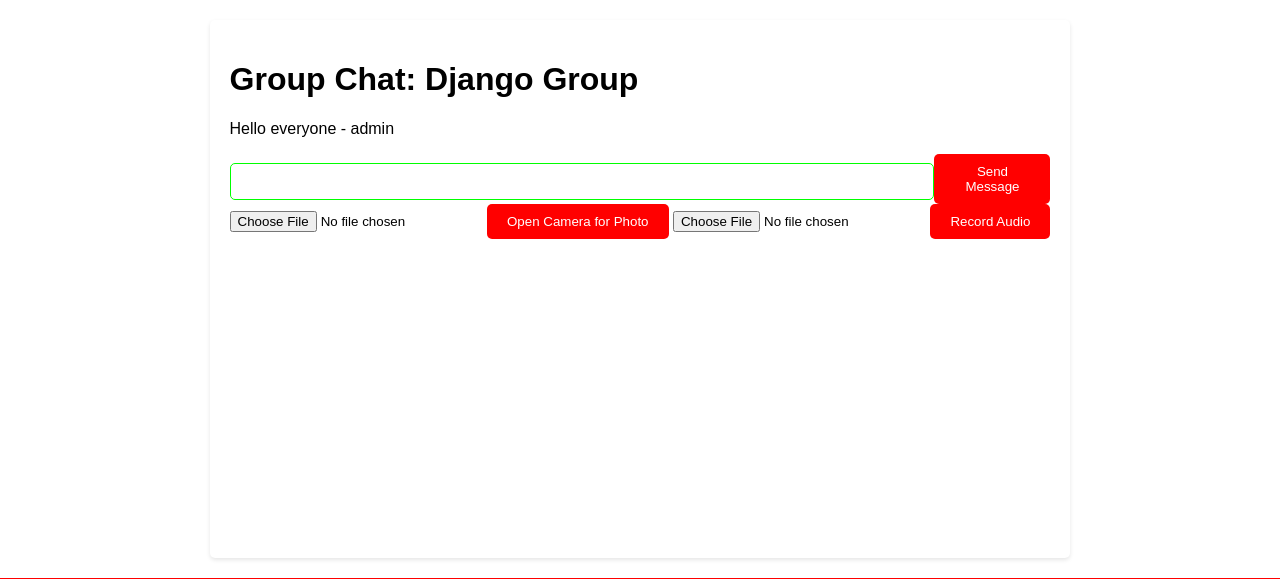
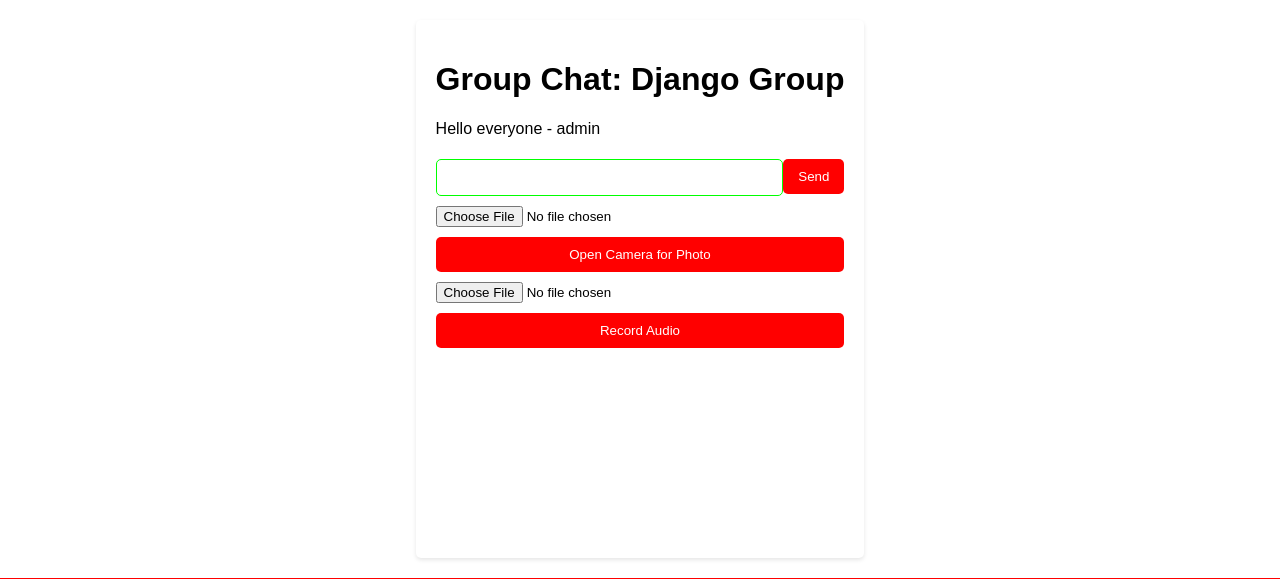
Before and after one commit to AzizDev00/chatting_app, a Django app: page /chats/group/2/ in a window 1280 px wide. Shown: the part 38-617 px from the top of the page. Run offline with Django 5.2, Linux system fonts and the light colour scheme; a user stored in the database is signed in; data comes from the database, SQL or seed files in the repository; both versions use the stored data as it was after the commit.

Commit message:
group_chat.html updated

```diff
--- a/templates/message/group_chat.html
+++ b/templates/message/group_chat.html
@@ -21,11 +21,11 @@
       {% endif %}
     {% endfor %}
   </div>
-  <form method="post" enctype="multipart/form-data">
+  <form method="post" enctype="multipart/form-data" style="display: flex; flex-direction: column; gap: 10px;">
     {% csrf_token %}
     <div style="display: flex; align-items: center;">
       {{ form.text }}
-      <button type="submit">Send Message</button>
+      <button type="submit" style="padding: 10px 15px; margin-top: 3px;">Send</button>
     </div>
     {{ form.photo }}
     <button type="button" onclick="openCamera()">Open Camera for Photo</button>
```
Also changed, not shown: db.sqlite3.
